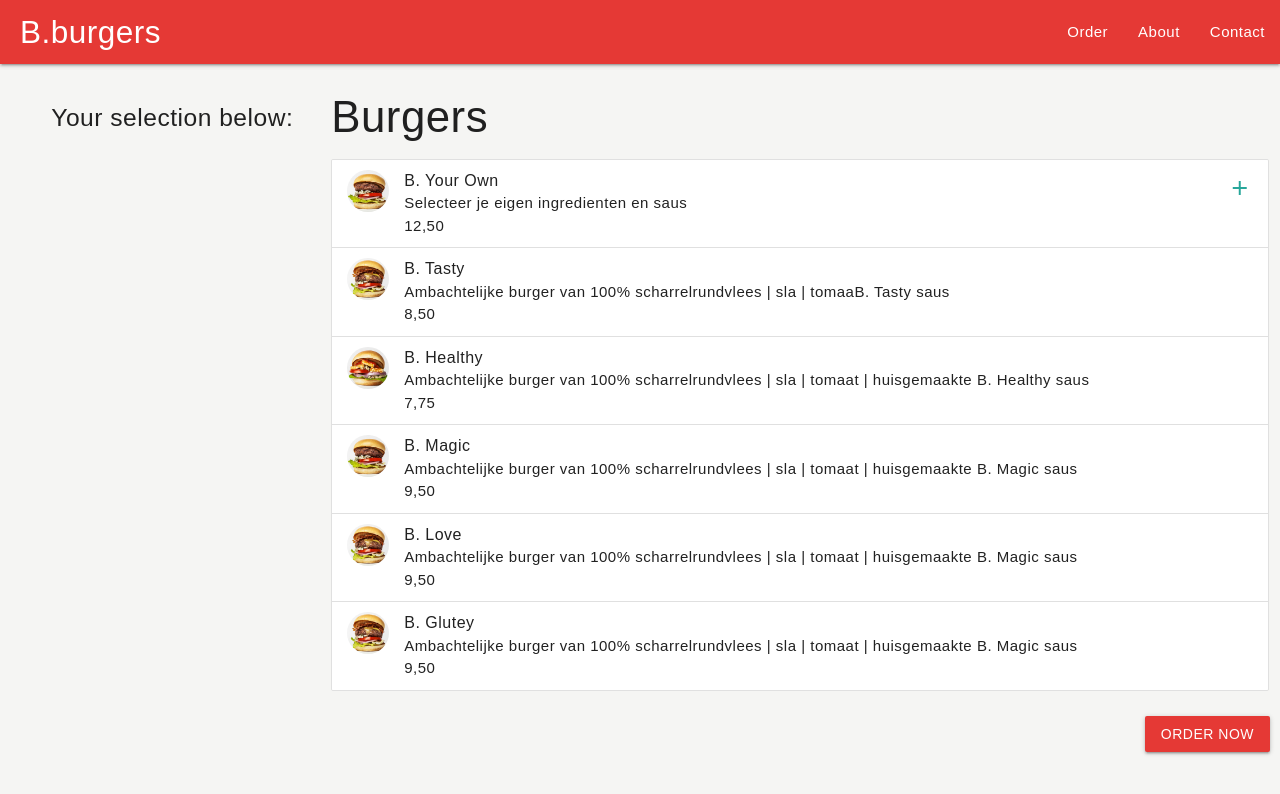
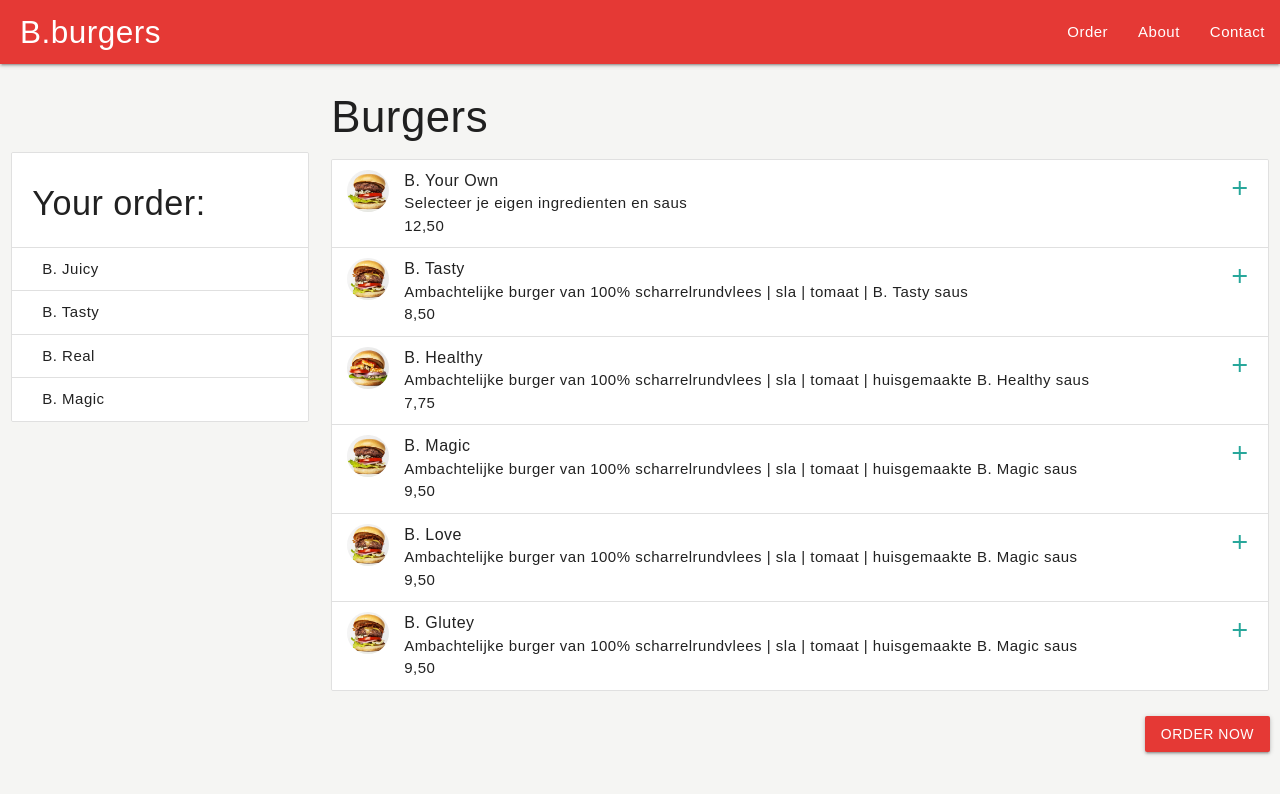
Before and after one commit to thomasdaalder/BusinessWebsite, a plain HTML site: page order.html in a window 1280 px wide. Drawn offline with nearby package versions, Linux system fonts and the light colour scheme.

Commit message:
1.1 Updated order page

```diff
--- a/css/style.css
+++ b/css/style.css
@@ -69,5 +69,5 @@ body {
 /*Order page*/
 
 .margintextorder {
-	margin: 40px 0px 0px 40px;
+	margin-top: 80px;
 }
--- a/order.html
+++ b/order.html
@@ -29,15 +29,15 @@
 <!-- Page Layout here -->
 <div class="row">
 
-     <div class="col s12 m4 l3"> <!-- Note that "m4 l3" was added -->
-      <h5 class="margintextorder">Your selection below:</h5>
+     <div class="col s12 m4 l3 margintextorder"> <!-- Note that "m4 l3" was added -->
 
-       <!-- Grey navigation panel
-
-             This content will be:
-         3-columns-wide on large screens,
-         4-columns-wide on medium screens,
-         12-columns-wide on small screens  -->
+      <ul class="collection with-header">
+        <li class="collection-header"><h4>Your order:</h4></li>
+        <li class="collection-item">B. Juicy</li>
+        <li class="collection-item">B. Tasty</li>
+        <li class="collection-item">B. Real</li>
+        <li class="collection-item">B. Magic</li>
+      </ul>
 
      </div>
 
@@ -59,9 +59,10 @@
    <li class="collection-item avatar">
    <img src="img/burgericon2.jpg" alt="" class="circle">
    <span class="title">B. Tasty</span>
-   <p>Ambachtelijke burger van 100% scharrelrundvlees | sla | tomaaB. Tasty saus <br>
+   <p>Ambachtelijke burger van 100% scharrelrundvlees | sla | tomaat | B. Tasty saus <br>
       8,50
    </p>
+    <a href="#!" class="secondary-content"><i class="material-icons">add</i></a>
  </li>
  <li class="collection-item avatar">
    <img src="img/burgericon3.jpg" alt="" class="circle">
@@ -69,6 +70,7 @@
    <p>Ambachtelijke burger van 100% scharrelrundvlees | sla | tomaat | huisgemaakte B. Healthy saus <br>
       7,75
    </p>
+    <a href="#!" class="secondary-content"><i class="material-icons">add</i></a>
  </li>
  <li class="collection-item avatar">
    <img src="img/burgericon1.jpg" alt="" class="circle">
@@ -76,6 +78,7 @@
    <p>Ambachtelijke burger van 100% scharrelrundvlees | sla | tomaat | huisgemaakte B. Magic saus <br>
       9,50
    </p>
+   <a href="#!" class="secondary-content"><i class="material-icons">add</i></a>
  </li>
  <li class="collection-item avatar">
    <img src="img/burgericon2.jpg" alt="" class="circle">
@@ -83,14 +86,21 @@
    <p>Ambachtelijke burger van 100% scharrelrundvlees | sla | tomaat | huisgemaakte B. Magic saus <br>
       9,50
    </p>
+   <a href="#!" class="secondary-content"><i class="material-icons">add</i></a>
+
  </li>
+   <a href="#!" class="secondary-content"><i class="material-icons">add</i></a>
+
  <li class="collection-item avatar">
    <img src="img/burgericon2.jpg" alt="" class="circle">
    <span class="title">B. Glutey</span>
    <p>Ambachtelijke burger van 100% scharrelrundvlees | sla | tomaat | huisgemaakte B. Magic saus <br>
       9,50
    </p>
+   <a href="#!" class="secondary-content"><i class="material-icons">add</i></a>
+
  </li>
+
 
 </div>
 <!-- Order button -->
```
